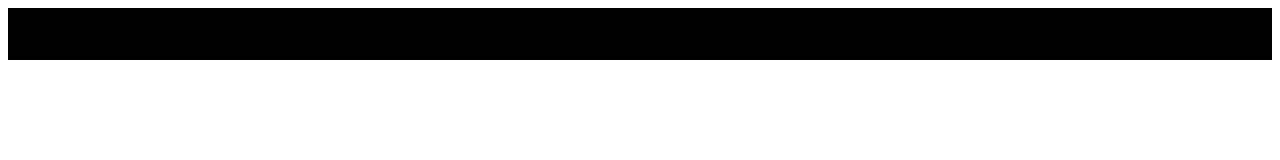
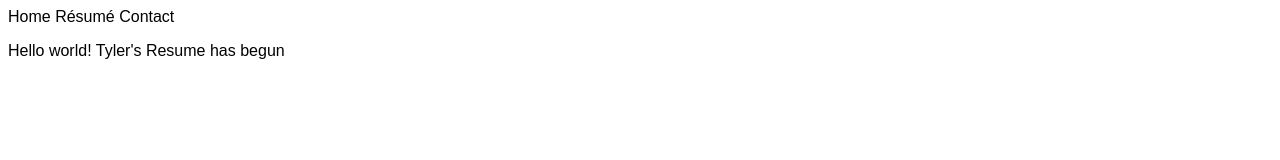
Before and after one commit to Tylermarques/tylermarques-resume-page, a plain HTML site: page index.html in a window 1280 px wide. Drawn offline with Linux system fonts and the light colour scheme.

Commit message:
Colour update

```diff
--- a/homestyle.css
+++ b/homestyle.css
@@ -6,6 +6,6 @@ html {
 }
 div {
     border: black, 0.2em;
-    background: #000000;
+    background: #FFFFFF, 0.65;
 
 }
```
